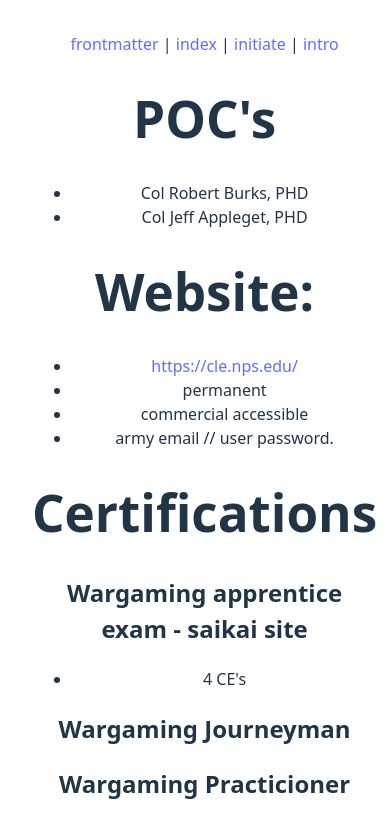
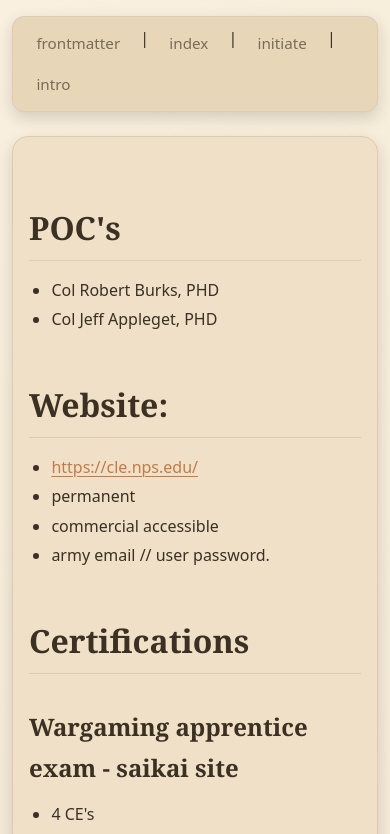
Before and after one commit to smthbrothrjdev/wargaming-course, a website built with Vite: page index.html in a window 390 px wide. Both pictures are taken after a click on the link "frontmatter". Shown: the top 834 px of the page. Built offline with nearby package versions, Linux system fonts and the light colour scheme.

Commit message:
add style guide

```diff
--- a/src/style.css
+++ b/src/style.css
@@ -1,96 +1,234 @@
-:root {
-  font-family: system-ui, Avenir, Helvetica, Arial, sans-serif;
-  line-height: 1.5;
-  font-weight: 400;
-
-  color-scheme: light dark;
-  color: rgba(255, 255, 255, 0.87);
-  background-color: #242424;
-
-  font-synthesis: none;
-  text-rendering: optimizeLegibility;
-  -webkit-font-smoothing: antialiased;
-  -moz-osx-font-smoothing: grayscale;
+/* Global reset-ish */
+*,
+*::before,
+*::after {
+  box-sizing: border-box;
 }
 
-a {
-  font-weight: 500;
-  color: #646cff;
-  text-decoration: inherit;
+:root {
+  --bg: #f4ead7;           /* warm sepia base */
+  --bg-alt: #efe0c7;       /* slightly darker panels */
+  --bg-nav: #e7d6b8;
+  --text: #3b3022;         /* dark brown text */
+  --text-muted: #7a6b57;
+  --accent: #c27b48;       /* soft burnt orange */
+  --accent-soft: #e3b48a;
+  --border-soft: #ddccb1;
+  --code-bg: #eee1c8;
+  --shadow-soft: 0 6px 16px rgba(40, 25, 10, 0.16);
 }
-a:hover {
-  color: #535bf2;
+
+/* Base layout */
+html,
+body {
+  margin: 0;
+  padding: 0;
+  height: 100%;
 }
 
 body {
-  margin: 0;
-  display: flex;
-  place-items: center;
-  min-width: 320px;
-  min-height: 100vh;
-}
-
-h1 {
-  font-size: 3.2em;
-  line-height: 1.1;
+  font-family: system-ui, -apple-system, BlinkMacSystemFont, "SF Pro Text",
+    "Segoe UI", sans-serif;
+  background: radial-gradient(circle at top left, #f9f0df, var(--bg));
+  color: var(--text);
+  -webkit-font-smoothing: antialiased;
 }
 
 #app {
-  max-width: 1280px;
+  max-width: 960px;
   margin: 0 auto;
-  padding: 2rem;
-  text-align: center;
+  padding: 1.5rem 1rem 3rem;
 }
 
-.logo {
-  height: 6em;
-  padding: 1.5em;
-  will-change: filter;
-  transition: filter 300ms;
-}
-.logo:hover {
-  filter: drop-shadow(0 0 2em #646cffaa);
-}
-.logo.vanilla:hover {
-  filter: drop-shadow(0 0 2em #3178c6aa);
+/* Nav bar */
+nav#nav {
+  display: flex;
+  flex-wrap: wrap;
+  gap: 0.5rem;
+  padding: 0.75rem 1rem;
+  margin: 0 0 1.5rem;
+  background: var(--bg-nav);
+  border-radius: 12px;
+  border: 1px solid var(--border-soft);
+  box-shadow: var(--shadow-soft);
 }
 
-.card {
-  padding: 2em;
+nav#nav a {
+  font-size: 0.95rem;
+  text-decoration: none;
+  color: var(--text-muted);
+  padding: 0.35rem 0.7rem;
+  border-radius: 999px;
+  border: 1px solid transparent;
+  transition:
+    background-color 0.15s ease,
+    color 0.15s ease,
+    border-color 0.15s ease,
+    transform 0.08s ease;
 }
 
-.read-the-docs {
-  color: #888;
+nav#nav a:hover {
+  background: var(--accent-soft);
+  color: var(--text);
+  border-color: var(--accent);
+  transform: translateY(-1px);
 }
 
-button {
-  border-radius: 8px;
-  border: 1px solid transparent;
-  padding: 0.6em 1.2em;
-  font-size: 1em;
-  font-weight: 500;
-  font-family: inherit;
-  background-color: #1a1a1a;
-  cursor: pointer;
-  transition: border-color 0.25s;
-}
-button:hover {
-  border-color: #646cff;
-}
-button:focus,
-button:focus-visible {
-  outline: 4px auto -webkit-focus-ring-color;
+/* Content area */
+main#content {
+  background: var(--bg-alt);
+  border-radius: 16px;
+  padding: 1.75rem 1.5rem 2rem;
+  border: 1px solid var(--border-soft);
+  box-shadow: var(--shadow-soft);
+  line-height: 1.7;
+  font-size: 1rem;
 }
 
-@media (prefers-color-scheme: light) {
-  :root {
-    color: #213547;
-    background-color: #ffffff;
+/* Headings */
+main h1,
+main h2,
+main h3,
+main h4 {
+  font-family: "Georgia", "Iowan Old Style", "Palatino", "Times New Roman",
+    serif;
+  color: var(--text);
+  margin-top: 1.4em;
+  margin-bottom: 0.5em;
+}
+
+main h1 {
+  font-size: 2rem;
+  border-bottom: 1px solid var(--border-soft);
+  padding-bottom: 0.25rem;
+}
+
+main h2 {
+  font-size: 1.5rem;
+}
+
+main h3 {
+  font-size: 1.25rem;
+}
+
+main h4 {
+  font-size: 1.1rem;
+}
+
+/* Paragraphs & lists */
+main p {
+  margin: 0.4em 0 0.9em;
+  color: var(--text);
+}
+
+main ul,
+main ol {
+  padding-left: 1.4rem;
+  margin: 0.4em 0 0.9em;
+}
+
+main li + li {
+  margin-top: 0.15em;
+}
+
+/* Links in content */
+main a {
+  color: var(--accent);
+  text-decoration: underline;
+  text-decoration-thickness: 1px;
+  text-underline-offset: 3px;
+}
+
+main a:hover {
+  color: #a05f30;
+}
+
+/* Code & preformatted */
+code {
+  font-family: "JetBrains Mono", "Fira Code", Menlo, Monaco, Consolas,
+    "Liberation Mono", "Courier New", monospace;
+  font-size: 0.9em;
+  background: var(--code-bg);
+  padding: 0.1em 0.3em;
+  border-radius: 6px;
+  border: 1px solid var(--border-soft);
+}
+
+pre {
+  background: var(--code-bg);
+  padding: 0.8rem 1rem;
+  border-radius: 10px;
+  overflow-x: auto;
+  border: 1px solid var(--border-soft);
+}
+
+pre code {
+  padding: 0;
+  border: 0;
+  background: transparent;
+}
+
+/* Blockquotes */
+blockquote {
+  margin: 1rem 0;
+  padding: 0.6rem 1rem;
+  border-left: 4px solid var(--accent-soft);
+  background: rgba(255, 255, 255, 0.35);
+  border-radius: 10px;
+  color: var(--text-muted);
+}
+
+/* Tables */
+table {
+  width: 100%;
+  border-collapse: collapse;
+  margin: 1rem 0;
+  font-size: 0.95rem;
+}
+
+th,
+td {
+  padding: 0.4rem 0.6rem;
+  border: 1px solid var(--border-soft);
+}
+
+th {
+  background: rgba(255, 255, 255, 0.4);
+  text-align: left;
+}
+
+/* Images */
+main img {
+  max-width: 100%;
+  border-radius: 10px;
+  display: block;
+  margin: 0.8rem auto;
+  box-shadow: 0 4px 10px rgba(60, 40, 20, 0.25);
+}
+
+/* Horizontal rule */
+hr {
+  border: none;
+  border-top: 1px dashed var(--border-soft);
+  margin: 1.5rem 0;
+}
+
+/* Small text / meta */
+small {
+  color: var(--text-muted);
+}
+
+/* Responsive tweaks */
+@media (max-width: 768px) {
+  #app {
+    padding: 1rem 0.75rem 2.5rem;
   }
-  a:hover {
-    color: #747bff;
+
+  main#content {
+    padding: 1.25rem 1rem 1.75rem;
   }
-  button {
-    background-color: #f9f9f9;
+
+  nav#nav {
+    padding: 0.6rem 0.7rem;
   }
 }
```
Also changed, not shown: src/pages/intro.md (+4 -1 lines), 1 other file.
